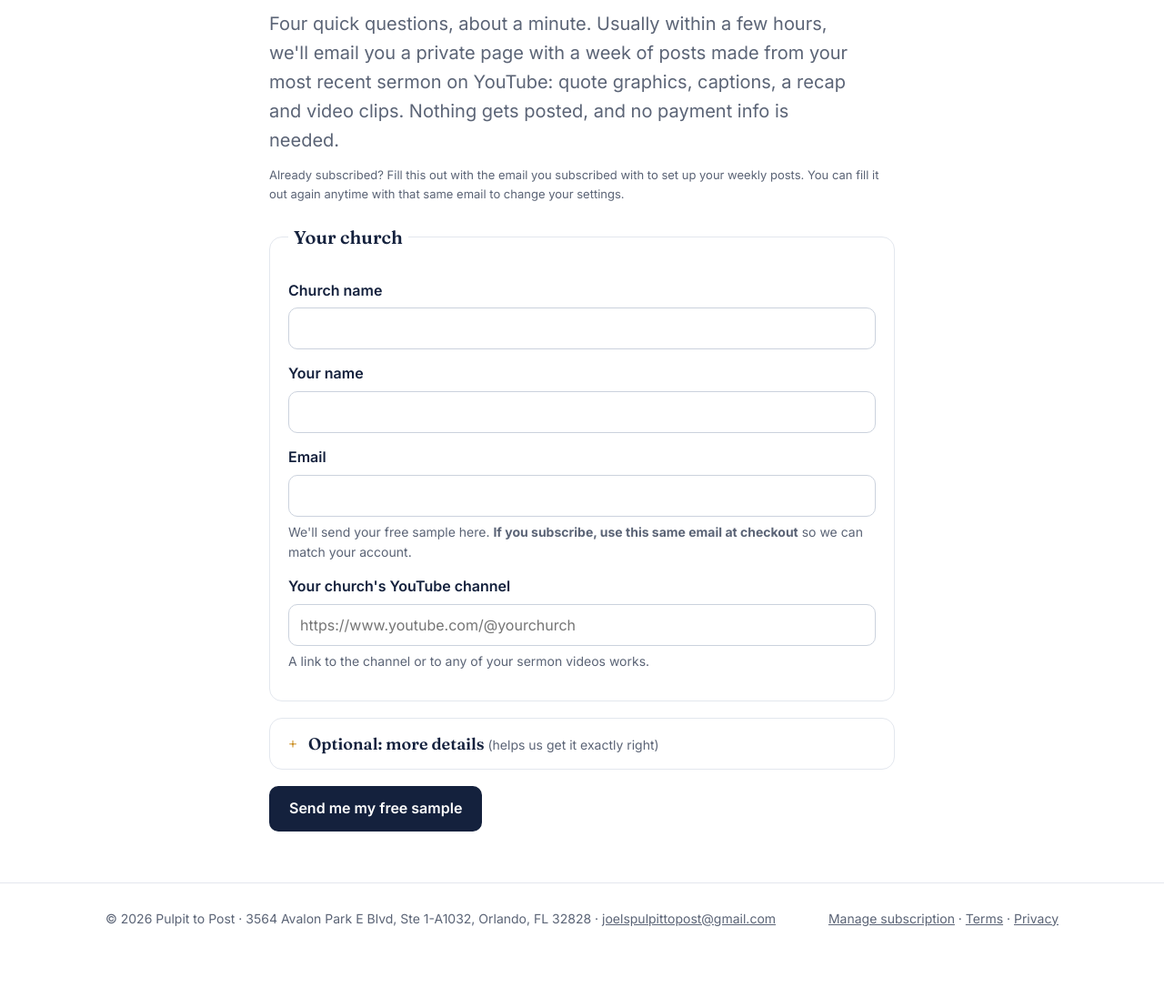
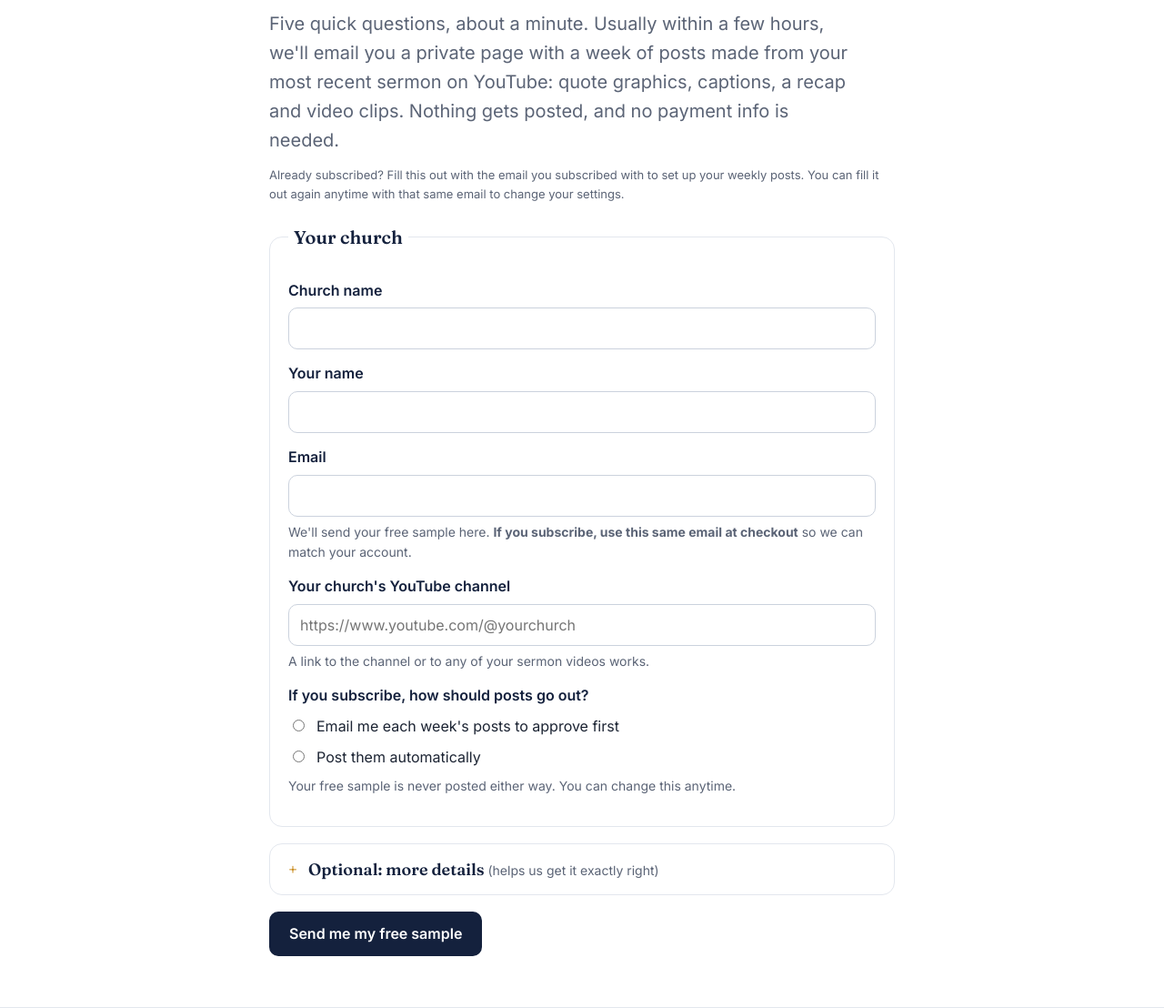
Before and after one commit to PulpitToPost/pulpittopost.github.io, a plain HTML site: page setup.html in a window 1280 px wide. Shown: the part 192-1300 px from the top of the page at 91% size. Before the commit the page ends 1241 px from the top, so only its background shows below. Drawn offline with Linux system fonts and the light colour scheme.

Commit message:
Sample form: approve-first question is required
Co-Authored-By: Claude Opus 5.5 <noreply@anthropic.com>
Claude-Session: https://claude.ai/code/session_01Doos3nQVVeuPgYiDwh9QzU

```diff
--- a/setup.html
+++ b/setup.html
@@ -19,7 +19,7 @@
 
 <main><section><div class="wrap narrow">
   <h1>Get your free sample</h1>
-  <p class="lede" style="margin-top:14px">Four quick questions, about a minute. Usually within a few hours, we'll email you a private page with a week of posts made from your most recent sermon on YouTube: quote graphics, captions, a recap and video clips. Nothing gets posted, and no payment info is needed.</p>
+  <p class="lede" style="margin-top:14px">Five quick questions, about a minute. Usually within a few hours, we'll email you a private page with a week of posts made from your most recent sermon on YouTube: quote graphics, captions, a recap and video clips. Nothing gets posted, and no payment info is needed.</p>
   <p class="note">Already subscribed? Fill this out with the email you subscribed with to set up your weekly posts. You can fill it out again anytime with that same email to change your settings.</p>
 
   <form id="setup" action="https://api.web3forms.com/submit" method="POST" style="margin-top:24px">
@@ -40,6 +40,10 @@
       <label for="yt">Your church's YouTube channel</label>
       <input type="url" id="yt" name="youtube_channel" placeholder="https://www.youtube.com/@yourchurch" required>
       <p class="hint">A link to the channel or to any of your sermon videos works.</p>
+      <label>If you subscribe, how should posts go out?</label>
+      <label class="radio"><input type="radio" name="approval" value="Approve first" required> Email me each week's posts to approve first</label>
+      <label class="radio"><input type="radio" name="approval" value="Post automatically"> Post them automatically</label>
+      <p class="hint">Your free sample is never posted either way. You can change this anytime.</p>
     </fieldset>
 
     <details class="more">
@@ -88,9 +92,6 @@
         <label class="radio"><input type="checkbox" name="platform_instagram" value="Yes" checked> Instagram</label>
         <label class="radio"><input type="checkbox" name="platform_facebook" value="Yes" checked> Facebook</label>
         <p class="hint">You'll confirm this when you connect your accounts on Facebook's own sign-in screen. You never share a password.</p>
-        <label>How should posts go out?</label>
-        <label class="radio"><input type="radio" name="approval" value="Approve first" checked> Email me each week's posts to approve first</label>
-        <label class="radio"><input type="radio" name="approval" value="Post automatically"> Post them automatically</label>
         <label for="avoid">Anything we should avoid?</label>
         <textarea id="avoid" name="avoid" placeholder="Topics, words or kinds of posts you don't want"></textarea>
         <label for="more">Anything else we should know?</label>
```
